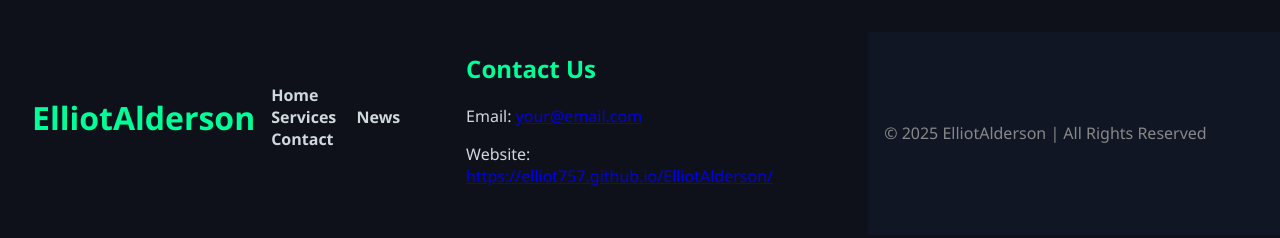
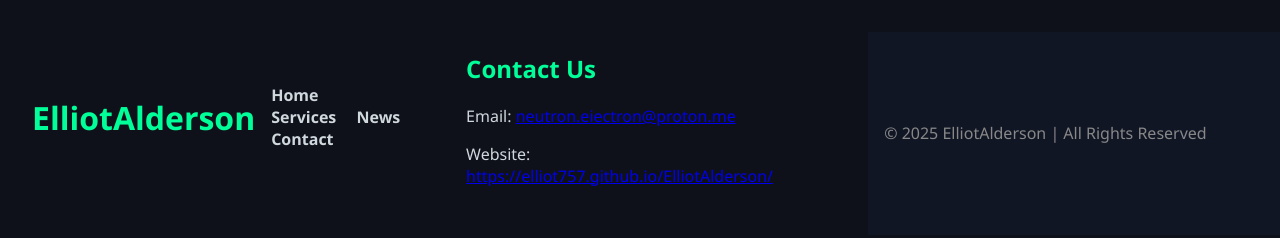
Before and after one commit to elliot757/ElliotAlderson, a plain HTML site: page docs/contact.html in a window 1280 px wide. Drawn offline with Linux system fonts and the light colour scheme.

Commit message:
Update contact.html

```diff
--- a/docs/contact.html
+++ b/docs/contact.html
@@ -19,7 +19,7 @@
 
   <main>
     <h2>Contact Us</h2>
-    <p>Email: <a href="mailto:your@email.com">your@email.com</a></p>
+    <p>Email: <a href="mailto:your@email.com">neutron.eiectron@proton.me</a></p>
     <p>Website: <a href="https://elliot757.github.io/ElliotAlderson/">https://elliot757.github.io/ElliotAlderson/</a></p>
   </main>
 
```
